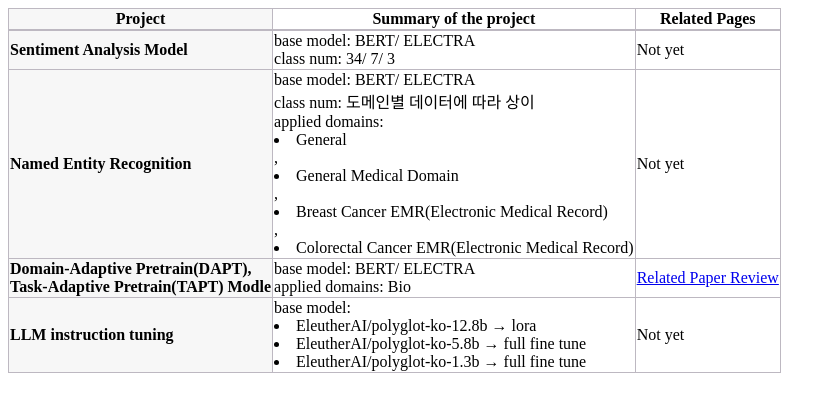
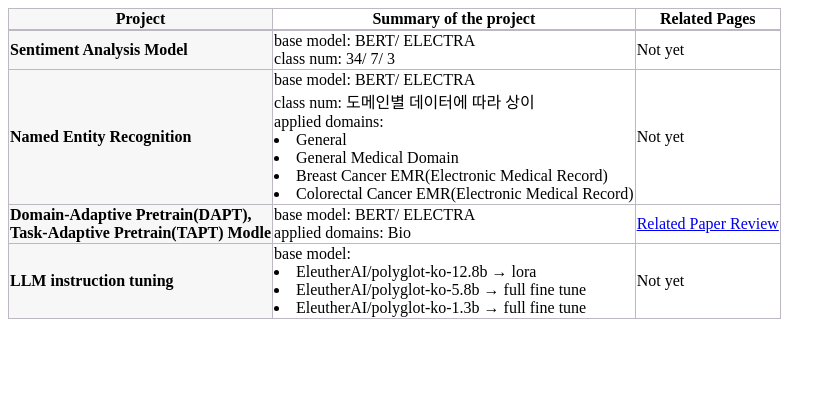
Before and after one commit to finddme/finddme.github.io, a Jekyll site: the page built from _posts/2022-01-01-Project.md, in a window 1280 px wide. Shown: the top 412 px of the page, without its empty margins (0-836 px from the left). Built offline with Jekyll 4.4.1, drawn with Linux system fonts in a browser that asks for light colours.

Commit message:
Update 2022-01-01-Project.md

```diff
--- a/_posts/2022-01-01-Project.md
+++ b/_posts/2022-01-01-Project.md
@@ -21,7 +21,7 @@ tag: NLP
      <table style="border-collapse:collapse">
        <tr><th class="line4" bgcolor="#F8F7F9">Project</th><th class="line2">Summary of the project</th><th class="line2">Related Pages</th></tr>
        <tr><td class="line3"><strong>Sentiment Analysis Model</strong></td><td class="line">base model: BERT/ ELECTRA<br> class num: 34/ 7/ 3</td><td class="line">Not yet</td></tr>
-       <tr><td class="line3"><strong>Named Entity Recognition</strong></td><td class="line">base model: BERT/ ELECTRA<br> class num: 도메인별 데이터에 따라 상이<br> applied domains:<li>General</li>, <li>General Medical Domain</li>, <li>Breast Cancer EMR(Electronic Medical Record)</li>, <li>Colorectal Cancer EMR(Electronic Medical Record)</li></td><td class="line">Not yet</td></tr>
+       <tr><td class="line3"><strong>Named Entity Recognition</strong></td><td class="line">base model: BERT/ ELECTRA<br> class num: 도메인별 데이터에 따라 상이<br> applied domains:<li>General</li><li>General Medical Domain</li><li>Breast Cancer EMR(Electronic Medical Record)</li><li>Colorectal Cancer EMR(Electronic Medical Record)</li></td><td class="line">Not yet</td></tr>
        <tr><td class="line3"><strong>Domain-Adaptive Pretrain(DAPT),<br> Task-Adaptive Pretrain(TAPT) Modle</strong></td><td class="line">base model: BERT/ ELECTRA<br> applied domains: Bio</td><td class="line"><a href="https://finddme.github.io/natural%20language%20processing/2022/11/29/DAPT/">Related Paper Review</a></td></tr>
        <tr><td class="line3"><strong>LLM instruction tuning</strong></td><td class="line">base model:<li>EleutherAI/polyglot-ko-12.8b → lora</li><li>EleutherAI/polyglot-ko-5.8b → full fine tune</li><li>EleutherAI/polyglot-ko-1.3b → full fine tune</li></td><td class="line">Not yet</td></tr>
    </table>
```
